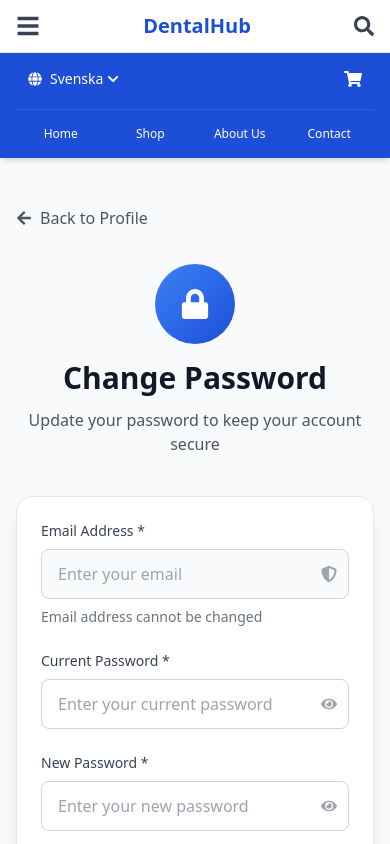
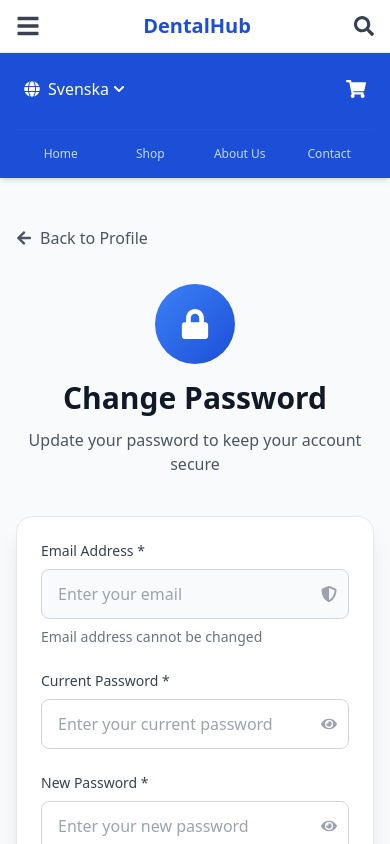
Before and after one commit to Diyaa2662/DentalHub-V_1.0, a React (Vite) app: page /change-password in a window 390 px wide. Shown: the top 844 px of the page. Built offline with nearby package versions, Linux system fonts and the light colour scheme.

Commit message:
fix links bar in large screens

```diff
--- a/src/components/layout/LinksBar.jsx
+++ b/src/components/layout/LinksBar.jsx
@@ -24,7 +24,7 @@ const LinksBar = () => {
     message: "",
     type: "error",
   });
-  const [isLanguageMenuOpen, setIsLanguageMenuOpen] = useState(false);
+  // const [isLanguageMenuOpen, setIsLanguageMenuOpen] = useState(false);
 
   const navLinks = [
     { path: "/", label: t("navbar:menu_home"), exact: true },
@@ -142,15 +142,15 @@ const LinksBar = () => {
     return location.pathname.startsWith(path);
   };
 
-  const toggleLanguageMenu = () => {
-    setIsLanguageMenuOpen(!isLanguageMenuOpen);
-  };
+  // const toggleLanguageMenu = () => {
+  //   setIsLanguageMenuOpen(!isLanguageMenuOpen);
+  // };
 
-  const changeLanguage = (lang) => {
-    i18n.changeLanguage(lang);
-    localStorage.setItem("language", lang);
-    setIsLanguageMenuOpen(false);
-  };
+  // const changeLanguage = (lang) => {
+  //   i18n.changeLanguage(lang);
+  //   localStorage.setItem("language", lang);
+  //   setIsLanguageMenuOpen(false);
+  // };
 
   return (
     <nav className="bg-blue-700 text-white">
@@ -182,24 +182,23 @@ const LinksBar = () => {
       )}
 
       <div className="container mx-auto px-4">
-        {/* المحتوى الرئيسي */}
-        <div className="flex items-center justify-between py-2">
-          {/* تبديل اللغة على اليسار */}
-          <div className="relative">
-            <button
-              onClick={toggleLanguageMenu}
-              className="flex items-center py-2 px-3 hover:bg-blue-800 transition-colors rounded-lg text-sm md:text-base md:py-3 md:px-4"
-            >
+        {/* المحتوى الرئيسي - للشاشات الكبيرة والصغيرة معاً */}
+        <div className="flex items-center justify-between py-3">
+          {/* تبديل اللغة على اليسار - يظهر للجميع */}
+          <div className="relative group">
+            <button className="flex items-center py-3 px-2 hover:bg-blue-800 transition-colors rounded">
               <FaGlobe className="mr-2" />
               <span>{i18n.language === "en" ? "English" : "Svenska"}</span>
               <FaChevronDown className="ml-1" size={12} />
             </button>
 
             {/* قائمة اللغات */}
-            {isLanguageMenuOpen && (
-              <div className="absolute left-0 top-full mt-1 w-40 bg-white text-gray-800 rounded-lg shadow-xl py-2 z-50 animate-fadeIn">
+            <div className="absolute left-0 top-full mt-1 w-40 bg-white text-gray-800 rounded-lg shadow-xl py-2 opacity-0 invisible group-hover:opacity-100 group-hover:visible transition-all duration-300 z-50">
               <button
-                  onClick={() => changeLanguage("en")}
+                onClick={() => {
+                  i18n.changeLanguage("en");
+                  localStorage.setItem("language", "en");
+                }}
                 className={`w-full text-left px-4 py-2 hover:bg-blue-50 ${
                   i18n.language === "en" ? "bg-blue-100 text-blue-700" : ""
                 }`}
@@ -207,7 +206,10 @@ const LinksBar = () => {
                 English
               </button>
               <button
-                  onClick={() => changeLanguage("sv")}
+                onClick={() => {
+                  i18n.changeLanguage("sv");
+                  localStorage.setItem("language", "sv");
+                }}
                 className={`w-full text-left px-4 py-2 hover:bg-blue-50 ${
                   i18n.language === "sv" ? "bg-blue-100 text-blue-700" : ""
                 }`}
@@ -215,16 +217,15 @@ const LinksBar = () => {
                 Svenska
               </button>
             </div>
-            )}
           </div>
 
-          {/* الروابط في المنتصف - تظهر فقط على الشاشات المتوسطة فما فوق */}
-          <div className="hidden md:flex items-center space-x-4 lg:space-x-8">
+          {/* الروابط في المنتصف - مخفي على الهواتف، يظهر على الأجهزة المتوسطة فما فوق */}
+          <div className="hidden md:flex items-center space-x-8">
             {navLinks.map((link) => (
               <Link
                 key={link.path}
                 to={link.path}
-                className={`py-2 px-1 font-medium transition-colors border-b-2 text-sm lg:text-base lg:py-3 ${
+                className={`py-3 px-1 font-medium transition-colors border-b-2 ${
                   isActive(link.path, link.exact)
                     ? "border-white text-white"
                     : "border-transparent hover:border-white/50 hover:text-white/90"
@@ -235,16 +236,14 @@ const LinksBar = () => {
             ))}
           </div>
 
-          {/* سلة التسوق على اليمين */}
-          <div className="relative">
+          {/* سلة التسوق على اليمين - للشاشات الكبيرة */}
+          <div className="hidden md:block relative group">
             <button
               onClick={handleCartClick}
-              className="flex items-center py-2 px-3 hover:bg-blue-800 transition-colors rounded-lg text-sm md:text-base md:py-3 md:px-4"
+              className="flex items-center py-3 px-2 hover:bg-blue-800 transition-colors rounded"
             >
-              <FaShoppingCart size={18} className="md:size-20" />
-              <span className="ml-2 hidden sm:inline">
-                {t("navbar:cart_cart")}
-              </span>
+              <FaShoppingCart size={20} />
+              <span className="ml-2">{t("navbar:cart_cart")}</span>
 
               {/* عداد السلة - مع تحميل إذا لزم */}
               {loadingCart ? (
@@ -258,9 +257,9 @@ const LinksBar = () => {
               ) : null}
             </button>
 
-            {/* تفاصيل السلة - تظهر فقط على hover للشاشات الكبيرة */}
+            {/* تفاصيل السلة على hover - فقط إذا كان هناك منتجات */}
             {cartProducts.length > 0 && (
-              <div className="hidden lg:block absolute right-0 top-full mt-1 w-80 bg-white text-gray-800 rounded-lg shadow-xl p-4 opacity-0 invisible group-hover:opacity-100 group-hover:visible transition-all duration-300 z-50">
+              <div className="absolute right-0 top-full mt-1 w-80 bg-white text-gray-800 rounded-lg shadow-xl p-4 opacity-0 invisible group-hover:opacity-100 group-hover:visible transition-all duration-300 z-50">
                 <div className="mb-3">
                   <h4 className="font-bold text-gray-900 text-sm mb-2">
                     {t("navbar:recent_items")} ({cartItemsCount})
@@ -348,20 +347,55 @@ const LinksBar = () => {
                 </div>
               </div>
             )}
+
+            {/* إذا كانت السلة فارغة */}
+            {!loadingCart &&
+              cartProducts.length === 0 &&
+              cartItemsCount === 0 && (
+                <div className="absolute right-0 top-full mt-1 w-64 bg-white text-gray-800 rounded-lg shadow-xl p-4 opacity-0 invisible group-hover:opacity-100 group-hover:visible transition-all duration-300 z-50">
+                  <div className="text-center py-2 text-gray-500">
+                    {t("navbar:cart_empty")}
+                  </div>
+                  <Link
+                    to="/products"
+                    className="block w-full text-center bg-blue-600 text-white py-2 rounded-lg hover:bg-blue-700 mt-2 text-sm"
+                  >
+                    {t("navbar:start_shopping")}
+                  </Link>
+                </div>
+              )}
+          </div>
+
+          {/* سلة التسوق للهواتف - تظهر فقط على الهواتف */}
+          <div className="md:hidden flex items-center">
+            <button
+              onClick={handleCartClick}
+              className="flex items-center p-2 hover:bg-blue-800 transition-colors rounded relative"
+            >
+              <FaShoppingCart size={20} />
+              {loadingCart ? (
+                <div className="ml-2 w-5 h-5 flex items-center justify-center">
+                  <div className="animate-spin rounded-full h-4 w-4 border-t-2 border-white"></div>
+                </div>
+              ) : cartItemsCount > 0 ? (
+                <div className="absolute -top-1 -right-1 bg-red-500 text-white text-xs font-bold rounded-full w-5 h-5 flex items-center justify-center">
+                  {cartItemsCount > 99 ? "99+" : cartItemsCount}
+                </div>
+              ) : null}
+            </button>
           </div>
         </div>
 
-        {/* الروابط للشاشات الصغيرة - تظهر على شكل أشرطة */}
-        <div className="md:hidden flex items-center justify-around py-2 border-t border-blue-600 mt-1">
+        {/* الروابط للهواتف - تظهر كأشرطة تحت الشريط الرئيسي */}
+        <div className="md:hidden flex items-center justify-around py-2 border-t border-blue-600/30 mt-1">
           {navLinks.map((link) => (
             <Link
               key={link.path}
               to={link.path}
-              onClick={() => setIsLanguageMenuOpen(false)}
               className={`flex-1 text-center py-2 px-1 text-xs font-medium transition-colors ${
                 isActive(link.path, link.exact)
-                  ? "text-white bg-blue-800 rounded"
-                  : "hover:text-white/90"
+                  ? "text-white"
+                  : "text-blue-200 hover:text-white"
               }`}
             >
               {link.label}
@@ -383,23 +417,8 @@ const LinksBar = () => {
           }
         }
 
-        @keyframes fadeIn {
-          from {
-            opacity: 0;
-            transform: translateY(-5px);
-          }
-          to {
-            opacity: 1;
-            transform: translateY(0);
-          }
-        }
-
         .animate-fade-in-down {
           animation: fadeInDown 0.3s ease-out;
-        }
-
-        .animate-fadeIn {
-          animation: fadeIn 0.2s ease-out;
         }
       `}</style>
     </nav>
```
Lines whose indentation alone changed are shown as unchanged.
